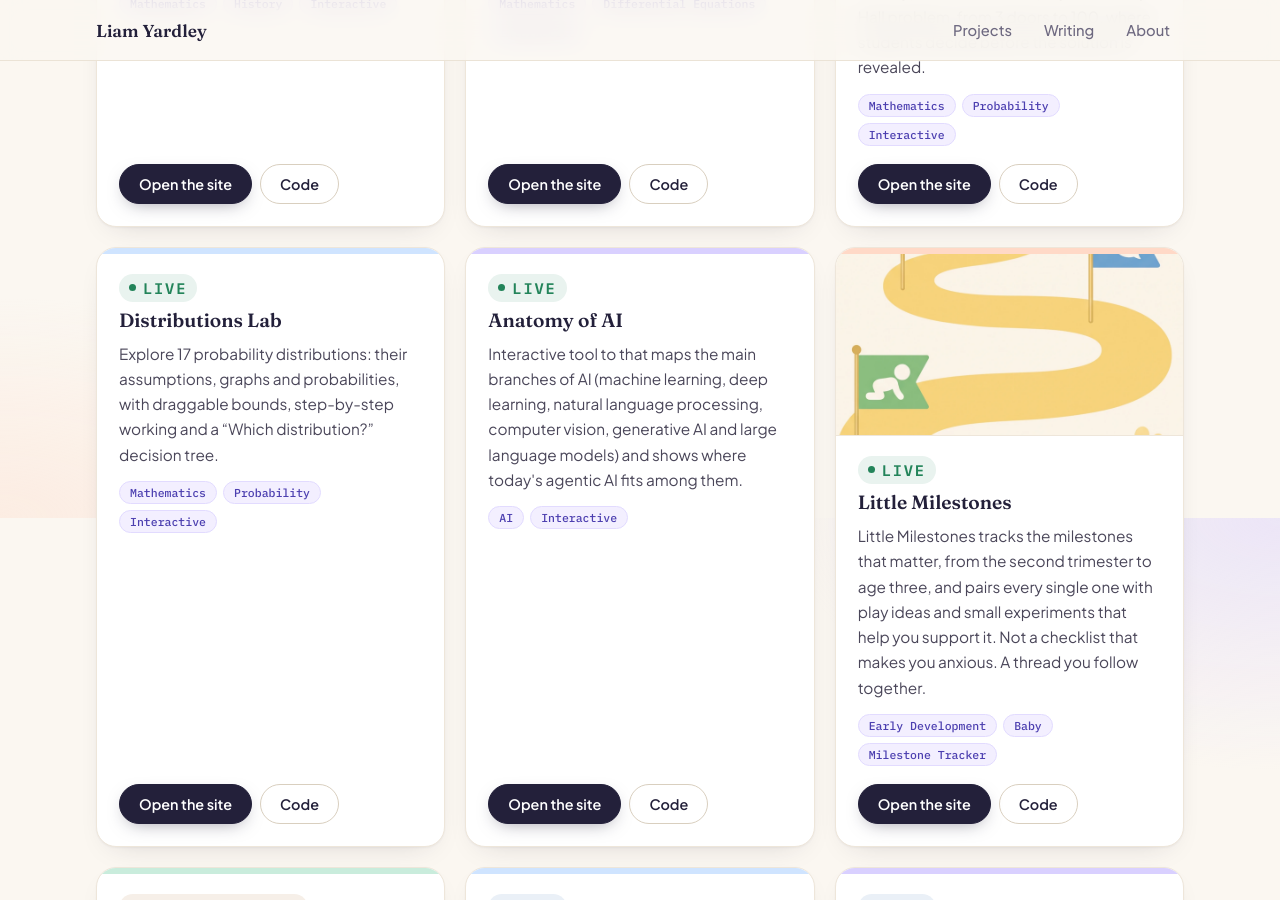
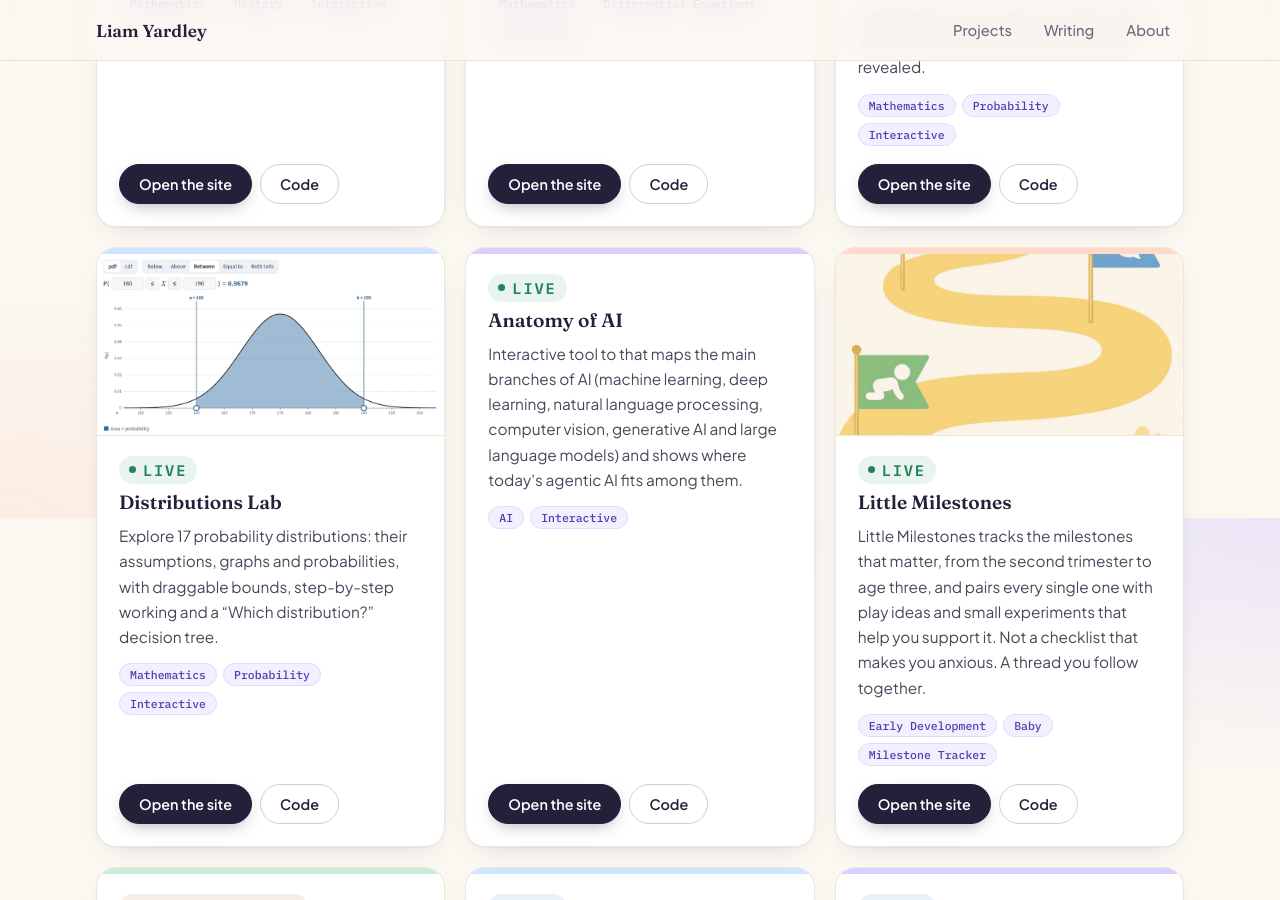
Before and after one commit to liamyardley/liamyardley.github.io, a Jekyll site: the page built from index.html, in a window 1280 px wide and 900 px high, scrolled down 1282 px. Built offline with Jekyll 4.4.1, drawn with Linux system fonts in a browser that asks for light colours.

Commit message:
Add a card image for Distributions Lab
Co-Authored-By: Claude Opus 5.5 <noreply@anthropic.com>

```diff
--- a/_data/projects.yml
+++ b/_data/projects.yml
@@ -52,7 +52,7 @@
   link: https://liamyardley.github.io/Distributions-Lab/
   link_text: Open the site
   code: https://github.com/liamyardley/Distributions-Lab
-  image: ""
+  image: distributions-lab.webp
   tags: [Mathematics, Probability, Interactive]
 
 - title: Anatomy of AI
```
Also changed, not shown: assets/img/distributions-lab.webp (added).
